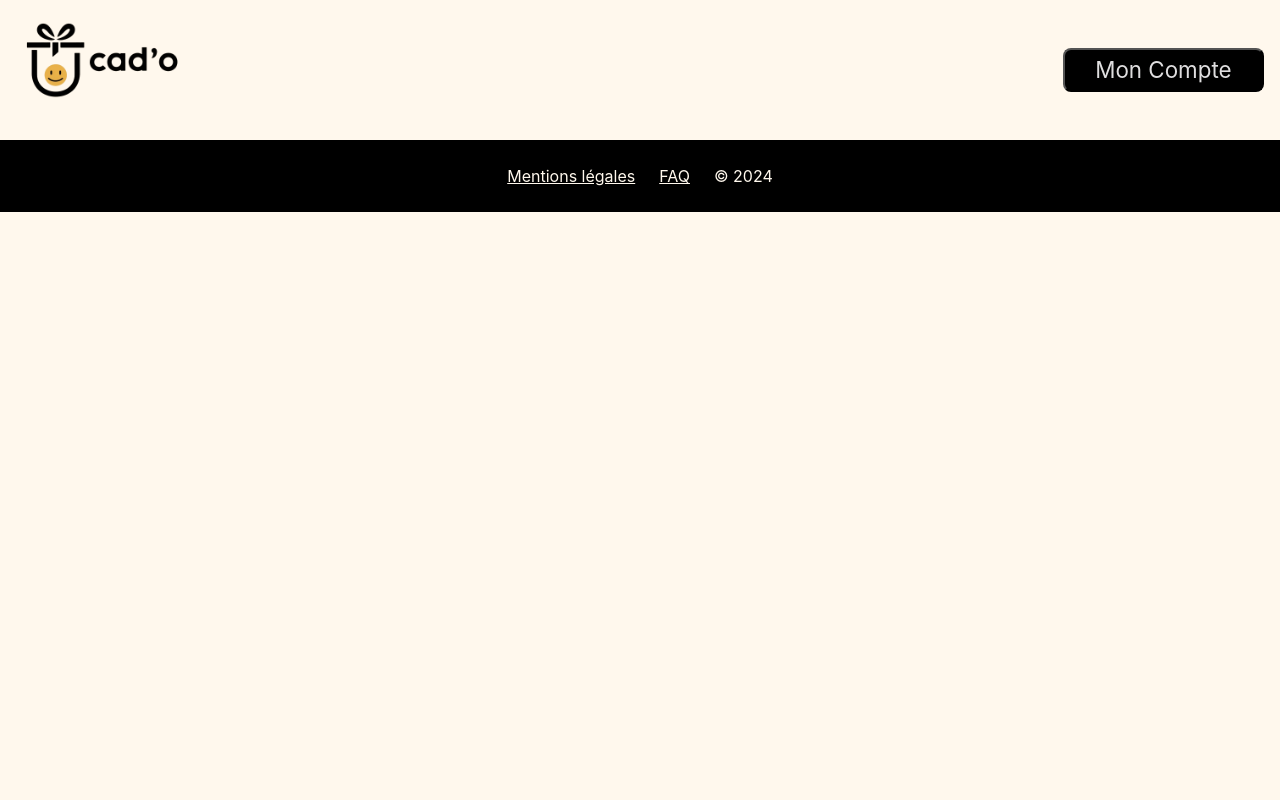
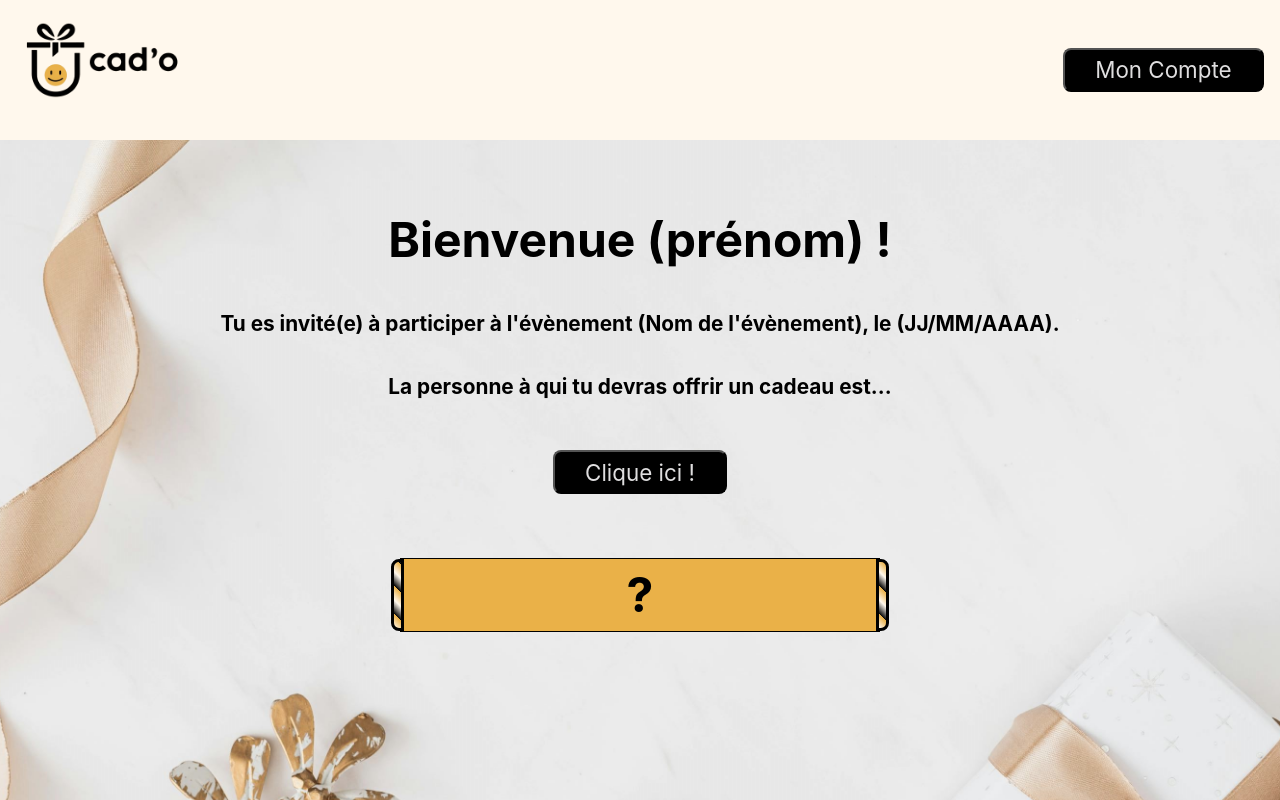
Before and after one commit to yanis-lannabi/cado-front, a React (Vite) app: page /resultat in a window 1280 px wide. Shown: the top 800 px of the page. Built offline with nearby package versions, Linux system fonts and the light colour scheme; sample sign-in values are in the browser's storage.

Commit message:
need to do draw result page

```diff
--- a/src/components/Pages/DrawResult/DrawResult.tsx
+++ b/src/components/Pages/DrawResult/DrawResult.tsx
@@ -2,59 +2,93 @@ import { useState, useEffect } from 'react';
 import { useParams } from 'react-router-dom';
 import './DrawResult.scss';
 
-// fictive list of participants to test the feature
+function DrawResult() {
+  // states specific to the drawing
+  const [currentIndex, setCurrentIndex] = useState(0);
+  const [isButtonClicked, setIsButtonClicked] = useState(false);
+  const [isButtonDisabled, setIsButtonDisabled] = useState(false);
+  const participants = ['moi', 'toi', 'lui', 'eux'];
+  // preparing the code for when the draw API is ready
+  // //states specific to the event
+  // const [event, setEvent] = useState<Event | null>(null);
+  // const [error, setError] = useState<string | null>(null);
 
-// preparing the code for when the draw API is ready
-// interface Giver {
-//   giverName: string;
-// }
-//
-// interface Participants [{
-//   participantName: string;
-// }]
-//
-// interface Receiver {
-//   receiverName: string;
-// }
+  const handleDraw = (e) => {
+    e.preventDefault();
 
-interface Event {
-  name: string;
-  date: string;
-}
+    // once the button is clicked, we disable it so that the user can not click again
+    setIsButtonClicked(true);
+    setIsButtonDisabled(true);
 
-function DrawResult() {
-  const [drawPair, setDrawPair] = useState(null);
-  const [loading, setLoading] = useState(true);
-  const [error, setError] = useState(null);
-  const { token } = useParams();
+    let index = 0;
 
-  useEffect(() => {
-    const fetchDrawPair = async () => {
-      try {
-        const response = await fetch(`http://localhost:3000/view/${token}`);
-        const data = await response.json();
-        setDrawPair(data);
-      } catch (error) {
-        setError(error.message);
-      } finally {
-        setLoading(false);
-      }
-    };
-    fetchDrawPair();
-  }, [token]);
+    const intervalId = setInterval(() => {
+      setCurrentIndex(index);
+      index = (index + 1) % participants.length;
+    }, 50);
 
-  if (loading) {
-    return <p>Loading...</p>;
-  }
+    setTimeout(() => {
+      clearInterval(intervalId);
 
-  if (error) {
-    return <p>Error: {error}</p>;
-  }
+      const randomIndex = Math.floor(Math.random() * participants.length);
+      setCurrentIndex(randomIndex);
+    }, 2000);
+  };
+
+  // preparing the code for when the draw API is ready
+  // const fetchEvent = async () => {
+  //   try {
+  //     const response = await fetch('https://cado.zapto.org/me', {
+  //       // à vérifier pour fetch les bonnes données des événements
+  //       method: 'GET',
+  //       credentials: 'include',
+  //     });
+  //     const data = await response.json();
+  //     console.log(data);
+  //     setEvent(data.events);
+  //     console.log(data);
+  //   } catch (error) {
+  //     console.error('Erreur lors du chargement des événements:', error);
+  //   }
+  // };
+
+  // useEffect(() => {
+  //   fetchEvent();
+  // }, [user]);
 
   return (
-    <div className="DrawResult">
-      <h2>Draw result</h2>
-      <p>Here is your secret santa {drawPair.receiver}</p>
+    <div className="draw-result-page">
+      <h1 className="draw-result__title">Bienvenue (prénom) !</h1>
+      {/* for when the API is ready */}
+      {/* <h1 className="draw-result__title">Bienvenue {giver.name} !</h1> */}
+
+      <p className="draw-text">
+        Tu es invité(e) à participer à l'évènement (Nom de l'évènement), le
+        (JJ/MM/AAAA).
+      </p>
+      {/* for when the API is ready */}
+      {/* <p className="event-details">
+        Tu es invité(e) à participer à l'évènement (Nom de l'évènement), le (JJ/MM/AAAA).
+      </p> */}
+
+      <p className="draw-text">
+        {' '}
+        La personne à qui tu devras offrir un cadeau est...
+      </p>
+      <button
+        className="draw-button"
+        onClick={handleDraw}
+        disabled={isButtonDisabled}
+      >
+        Clique ici !
+      </button>
+      <div className="draw-roulette">
+        {!isButtonClicked ? (
+          <p className="placeholder">?</p>
+        ) : participants[currentIndex] ? (
+          <p className="result"> {participants[currentIndex]} </p>
+        ) : null}
+      </div>
     </div>
   );
 }
--- a/src/main.tsx
+++ b/src/main.tsx
@@ -36,7 +36,7 @@ const App = () => {
           }
         />
         <Route
-          path="/resultat/:token"
+          path="/resultat"
           element={
             <ProtectedRoute>
               <DrawResult />
```
